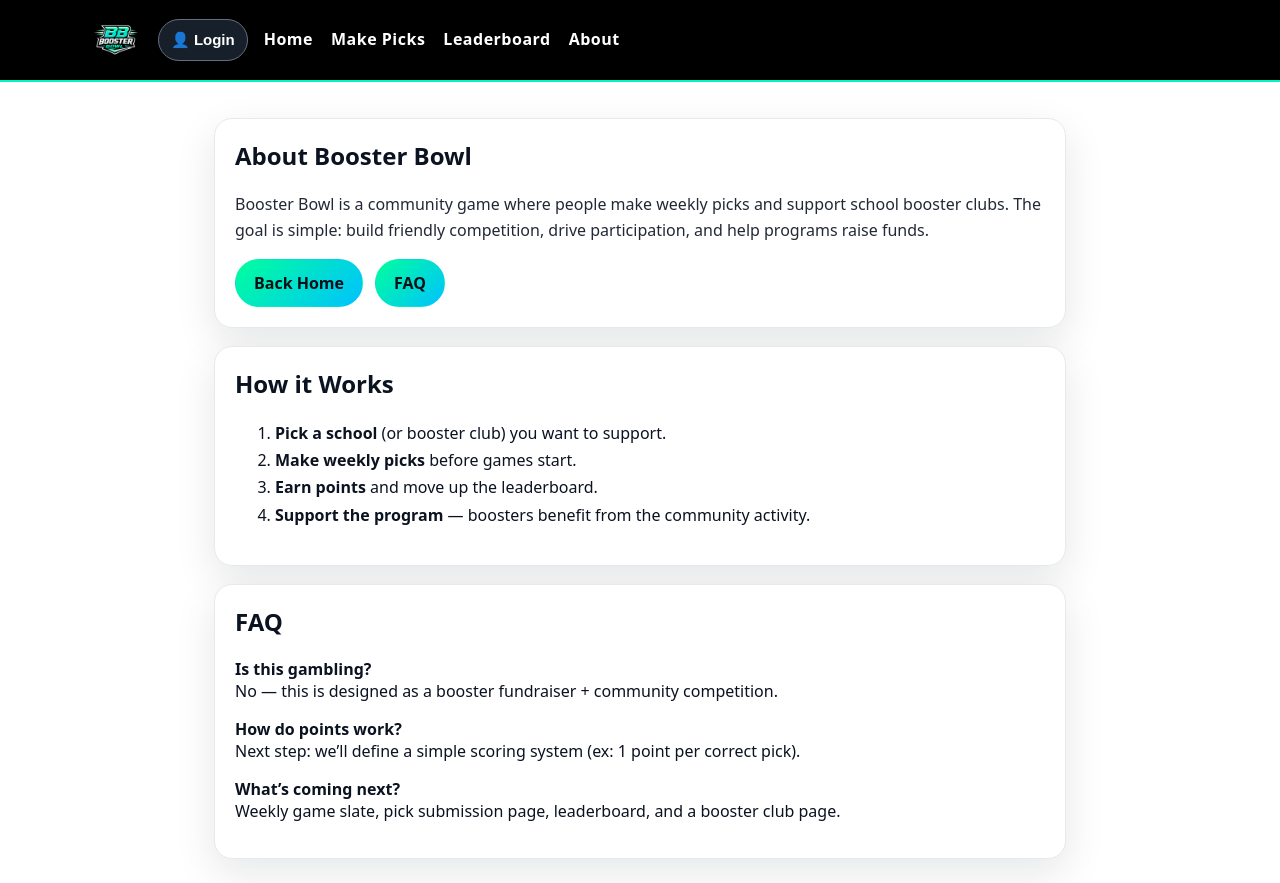
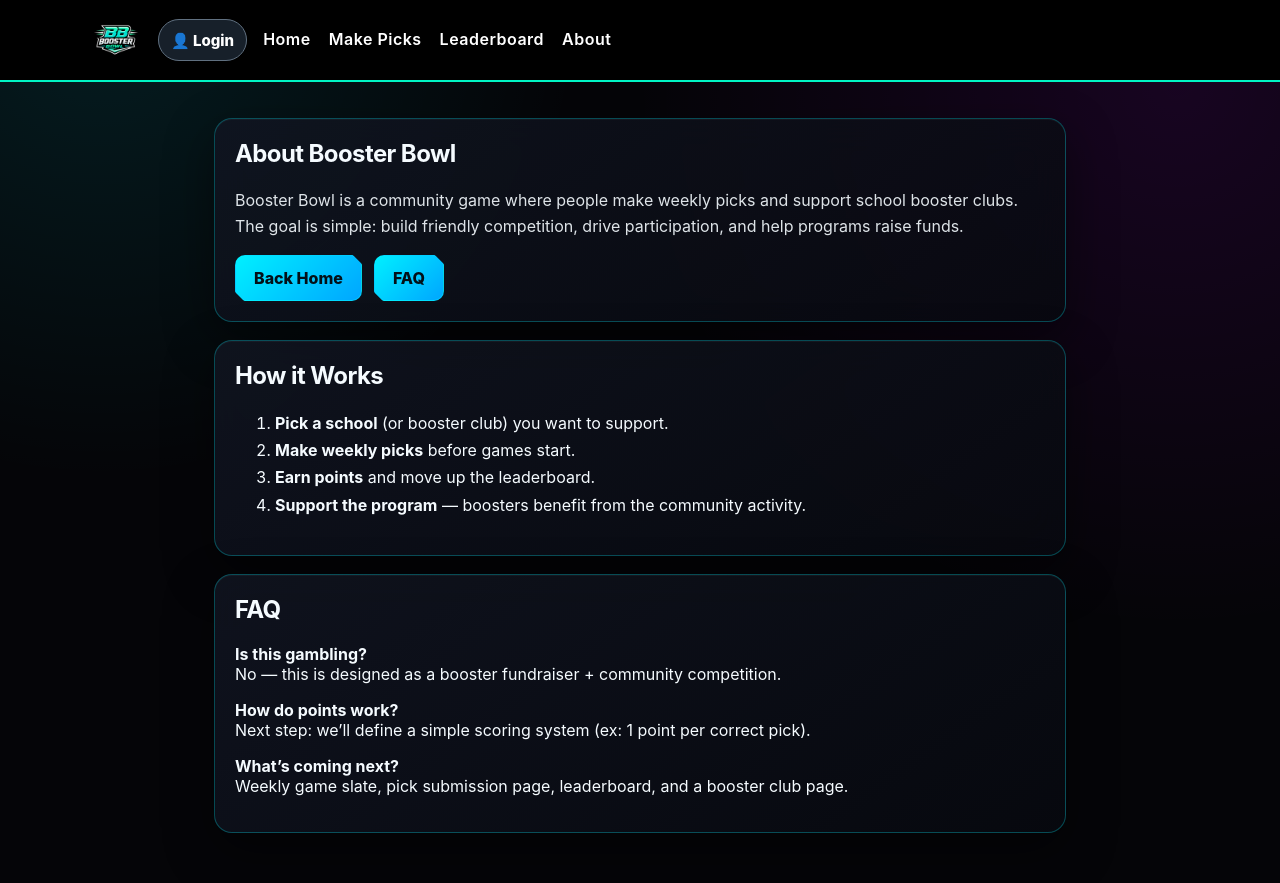
Before and after one commit to Rloney86/booster-bowl, a Next.js app: page /about in a window 1280 px wide. After the commit the page ends 857 px from the top, so only its background shows below. Built offline with nearby package versions, Linux system fonts and the light colour scheme; no server answers.

Commit message:
Add cyberpunk high-voltage global design system

```diff
--- a/styles.css
+++ b/styles.css
@@ -1,50 +1,71 @@
-/* ===== Booster Bowl: Clean White + Electric Accents ===== */
+/* Booster Bowl — Cyberpunk High-Voltage UI system */
 
-:root{
-  --bg: #ffffff;
-  --text: #0b1220;
-  --muted: #5b6473;
-  --border: #e7e9ee;
+:root {
+  --bg: #050508;
+  --surface: #0b0c10;
+  --surface-raised: rgba(14, 18, 28, .78);
+  --surface-solid: #111521;
+  --text: #f5fbff;
+  --muted: #8b9aaa;
+  --border: rgba(0, 240, 255, .28);
 
-  --green: #00ff9c;
-  --blue:  #00c2ff;
-  --yellow:#ffe600;
-  --orange:#ff7a00;
+  --cyan: #00f0ff;
+  --violet: #bd00ff;
+  --lime: #39ff14;
+  --crimson: #ff0055;
 
-  --shadow: 0 14px 40px rgba(11,18,32,0.10);
+  --shadow: 0 18px 50px rgba(0, 0, 0, .45);
+  --glow-cyan: 0 0 12px #00f0ff, 0 0 34px rgba(0, 240, 255, .55);
+  --glow-violet: 0 0 12px #bd00ff, 0 0 34px rgba(189, 0, 255, .45);
+  --glow-lime: 0 0 12px #39ff14, 0 0 28px rgba(57, 255, 20, .3);
+  --glow-crimson: 0 0 12px #ff0055, 0 0 28px rgba(255, 0, 85, .3);
   --radius: 18px;
 }
 
-*{ box-sizing:border-box; }
+* { box-sizing: border-box; }
 
-html,body{
-  margin:0;
-  padding:0;
+html {
+  min-height: 100%;
   background: var(--bg);
-  color: var(--text);
-  font-family: system-ui, -apple-system, Segoe UI, Roboto, Arial, sans-serif;
 }
 
-a{ color: inherit; text-decoration: none; }
-a:hover{ text-decoration: underline; }
+body {
+  margin: 0;
+  min-height: 100vh;
+  background:
+    radial-gradient(circle at 8% 0%, rgba(0, 240, 255, .10), transparent 30rem),
+    radial-gradient(circle at 92% 10%, rgba(189, 0, 255, .10), transparent 34rem),
+    var(--bg);
+  color: var(--text);
+  font-family: Inter, ui-sans-serif, system-ui, -apple-system, BlinkMacSystemFont, "Segoe UI", sans-serif;
+}
 
-/* ===== Layout helpers ===== */
-.container{
+a { color: var(--cyan); text-decoration: none; }
+a:hover { text-decoration: none; color: #8ffaff; }
+
+button, input, select, textarea { font: inherit; }
+
+.container {
   max-width: 980px;
   margin: 0 auto;
   padding: 24px;
 }
 
-/* ===== Nav ===== */
-.nav{
+h1, h2, h3, h4 {
+  font-family: "Space Grotesk", "Rajdhani", Inter, sans-serif;
+  letter-spacing: -.025em;
+}
+
+.nav {
   position: sticky;
   top: 0;
-  background: rgba(255,255,255,0.85);
-  backdrop-filter: blur(10px);
+  background: rgba(5, 5, 8, .78);
+  backdrop-filter: blur(18px);
   border-bottom: 1px solid var(--border);
   z-index: 10;
 }
-.nav-inner{
+
+.nav-inner {
   max-width: 980px;
   margin: 0 auto;
   padding: 14px 24px;
@@ -52,111 +73,123 @@ a:hover{ text-decoration: underline; }
   gap: 16px;
   align-items: center;
 }
-.brand{
+
+.brand {
   font-weight: 900;
-  letter-spacing: -0.02em;
+  letter-spacing: -.02em;
 }
 
-/* ===== Hero ===== */
-.hero{
-  padding: 28px 0 8px;
-}
-.kicker{
-  display:inline-flex;
-  gap:8px;
-  align-items:center;
+.hero { padding: 28px 0 8px; }
+
+.kicker {
+  display: inline-flex;
+  gap: 8px;
+  align-items: center;
   font-weight: 800;
   font-size: 12px;
-  letter-spacing: 0.12em;
+  letter-spacing: .12em;
   text-transform: uppercase;
   color: var(--muted);
 }
-.kicker-dot{
-  width:10px; height:10px; border-radius:999px;
-  background: linear-gradient(135deg, var(--green), var(--blue));
-  box-shadow: 0 0 0 4px rgba(0,194,255,0.12);
+
+.kicker-dot {
+  width: 10px;
+  height: 10px;
+  border-radius: 999px;
+  background: linear-gradient(135deg, var(--cyan), var(--violet));
+  box-shadow: var(--glow-cyan);
 }
-.h1{
-  margin: 10px 0 10px;
+
+.h1 {
+  margin: 10px 0;
   font-size: clamp(34px, 5vw, 56px);
   line-height: 1.05;
-  letter-spacing: -0.04em;
+  letter-spacing: -.04em;
 }
-.lede{
+
+.lede {
   margin: 0 0 18px;
   font-size: 18px;
   line-height: 1.6;
   color: var(--muted);
   max-width: 720px;
 }
-.grad-text{
-  background: linear-gradient(90deg, var(--green), var(--blue), var(--orange));
+
+.grad-text {
+  background: linear-gradient(90deg, var(--cyan), #fff, var(--violet));
   -webkit-background-clip: text;
   background-clip: text;
   color: transparent;
 }
 
-/* ===== Cards ===== */
-.card{
-  background: #fff;
+.card {
+  background: linear-gradient(145deg, rgba(17, 21, 33, .86), rgba(8, 10, 16, .82));
   border: 1px solid var(--border);
   border-radius: var(--radius);
   padding: 20px;
-  box-shadow: var(--shadow);
+  box-shadow: var(--shadow), inset 0 1px rgba(255, 255, 255, .04);
+  backdrop-filter: blur(18px);
 }
 
-/* ===== Buttons ===== */
-.button{
-  display:inline-flex;
-  align-items:center;
-  justify-content:center;
-  gap:10px;
+.button {
+  display: inline-flex;
+  align-items: center;
+  justify-content: center;
+  gap: 10px;
+  min-height: 44px;
   padding: 12px 18px;
-  border-radius: 999px;
-  font-weight: 800;
-  border: 1px solid transparent;
-  cursor:pointer;
-  transition: transform .12s ease, box-shadow .12s ease, opacity .12s ease;
-  background: linear-gradient(135deg, var(--green), var(--blue));
-  color: #041018;
+  border-radius: 10px;
+  font-weight: 850;
+  border: 1px solid rgba(0, 240, 255, .45);
+  cursor: pointer;
+  transition: transform .16s ease, box-shadow .16s ease, filter .16s ease, opacity .16s ease;
+  background: linear-gradient(135deg, var(--cyan), #00a6ff);
+  color: #031018;
+  box-shadow: 0 0 0 rgba(0, 240, 255, 0);
+  clip-path: polygon(0 0, calc(100% - 9px) 0, 100% 9px, 100% 100%, 9px 100%, 0 calc(100% - 9px));
 }
-.button:hover{
-  transform: translateY(-1px);
-  box-shadow: 0 10px 24px rgba(0,194,255,0.22);
+
+.button:hover {
+  transform: translateY(-2px);
+  box-shadow: var(--glow-cyan);
+  filter: brightness(1.1);
   text-decoration: none;
 }
-.button.secondary{
-  background: #fff;
-  border-color: var(--border);
-  color: var(--text);
-}
-.button:disabled{ opacity:.55; cursor:not-allowed; }
-.button.primary {
-  background: linear-gradient(135deg, var(--green), var(--blue));
-  color: #041018;
-}
+
+.button:disabled { opacity: .5; cursor: not-allowed; transform: none; }
 
 .button.secondary {
-  background: #ffffff;
-  border: 2px solid var(--border);
+  background: linear-gradient(135deg, rgba(189, 0, 255, .18), rgba(16, 20, 34, .9));
+  border-color: rgba(189, 0, 255, .55);
   color: var(--text);
 }
 
-.button.ghost {
-  background: transparent;
-  color: var(--muted);
+.button.secondary:hover { box-shadow: var(--glow-violet); }
+
+.button.primary { background: linear-gradient(135deg, var(--cyan), #008cff); color: #031018; }
+.button.ghost { background: transparent; color: var(--muted); border-color: rgba(139, 154, 170, .35); }
+
+input, select, textarea {
+  width: 100%;
+  padding: 12px;
+  border-radius: 10px;
+  border: 1px solid rgba(0, 240, 255, .22);
+  background: rgba(5, 5, 8, .72);
+  color: var(--text);
+  outline: none;
 }
 
-/* ===== Inputs ===== */
-input{
-  width:100%;
-  padding: 12px;
-  border-radius: 12px;
-  border: 1px solid var(--border);
-  background: #fff;
-  color: var(--text);
+input:focus, select:focus, textarea:focus {
+  border-color: var(--cyan);
+  box-shadow: var(--glow-cyan);
 }
-input::placeholder{ color: #9aa3b2; }
 
-hr{ border:0; border-top:1px solid var(--border); }
-footer{ color: var(--muted); }
+input::placeholder { color: #718095; }
+
+hr { border: 0; border-top: 1px solid rgba(0, 240, 255, .18); }
+footer { color: var(--muted); }
+
+@media (max-width: 640px) {
+  .container { padding: 16px; }
+  .card { padding: 16px; border-radius: 15px; }
+}
```
